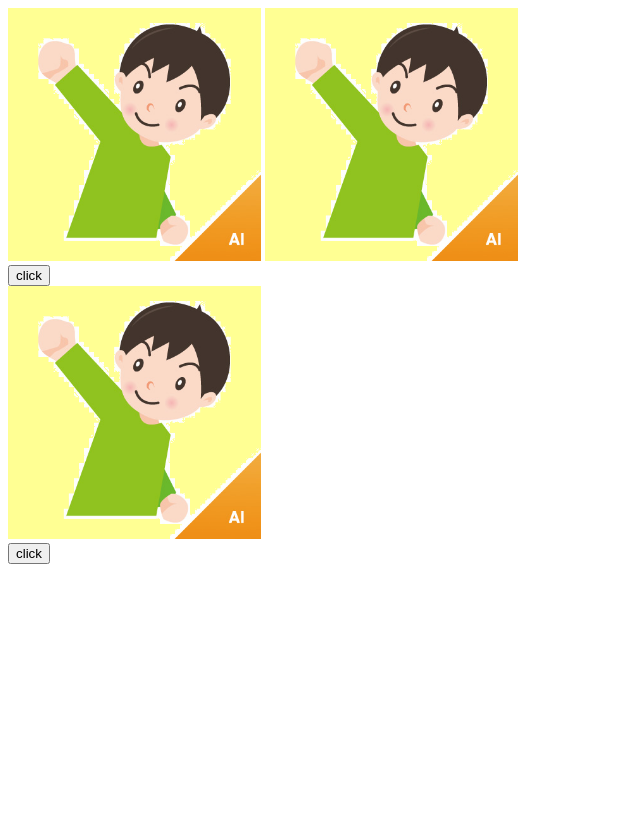
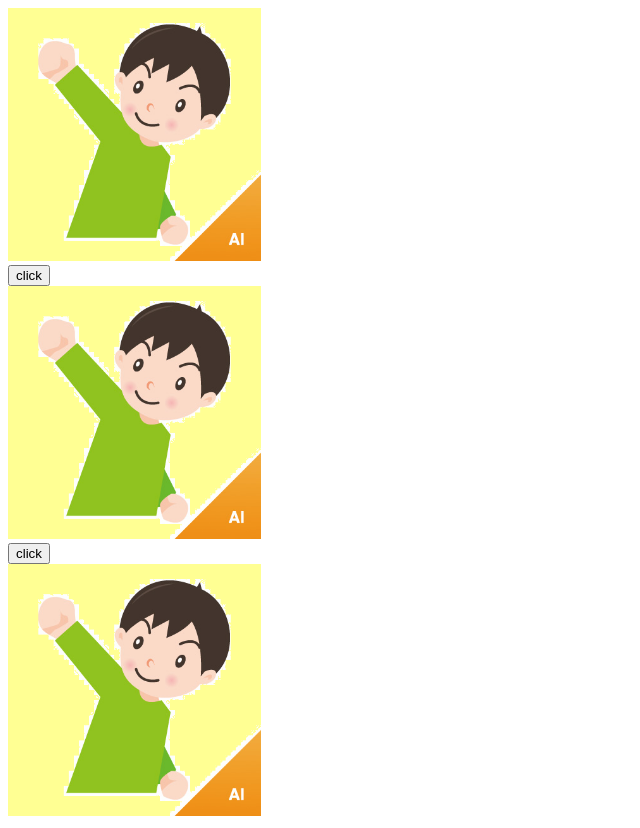
Before and after one commit to ASTechTalk/8-web-components, a website: page sample/index.html in a window 1280 px wide. Shown: the whole page, without its empty margins (0-640 px from the left). Before the commit the page ends 800 px from the top, so only its background shows below. Drawn offline with Linux system fonts and the light colour scheme.

Commit message:
modified: append div element

```diff
--- a/sample/index.html
+++ b/sample/index.html
@@ -9,12 +9,14 @@
             var template = document.querySelector("template");
             // templateのクローンを生成(この時点では親ノードはnull)
             var clone = document.importNode(template.content, true);
+
+            var div = document.querySelector("div");
             // bodyにappend(親ノードがbodyになる)
-            document.body.appendChild(clone);
+            div.appendChild(clone);
 
             // 新たにクローンを作れば、複数追加出来る
             var clone2 = document.importNode(template.content, true);
-            document.body.appendChild(clone2);
+            div.appendChild(clone2);
 
             // buttonにクリックイベントをつけてみる
             var buttons = document.querySelectorAll("button");
@@ -33,6 +35,8 @@
     </style>
 </head>
 <body>
+    <div></div>
+
     <template>
         <style>
             button {
```
